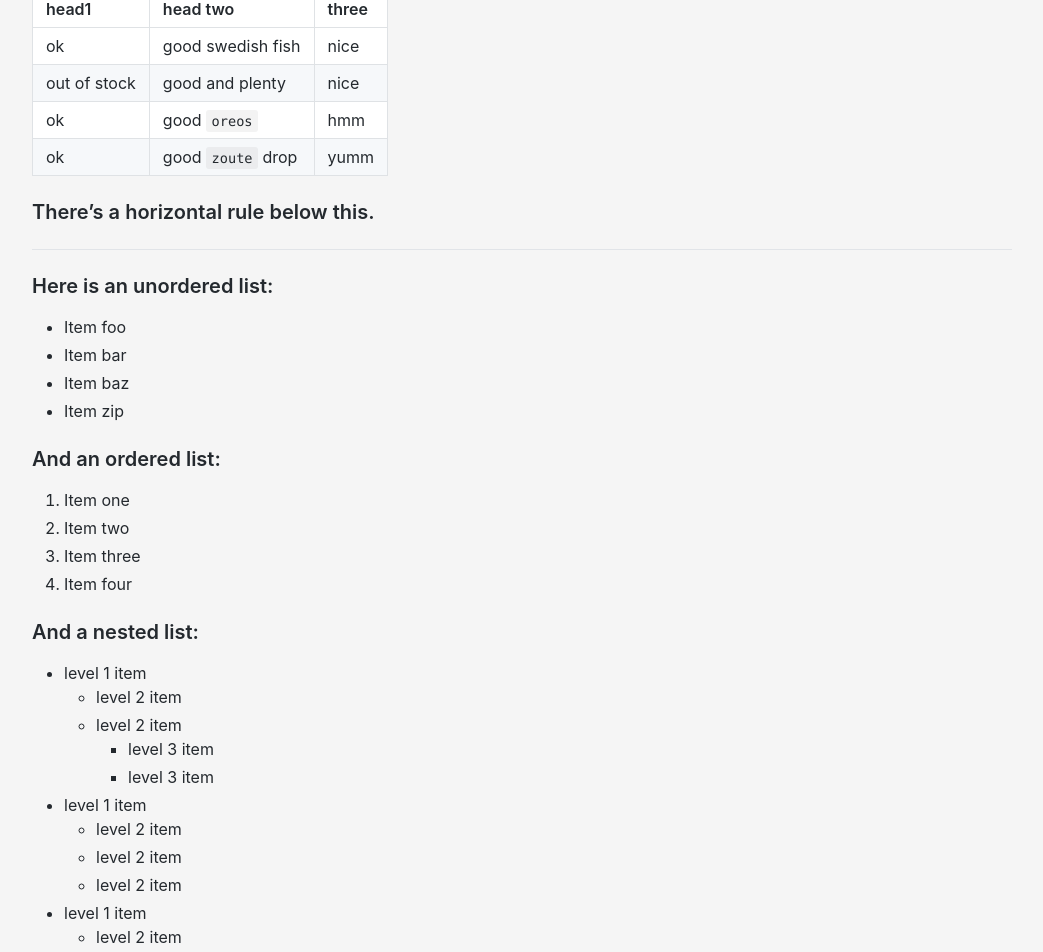
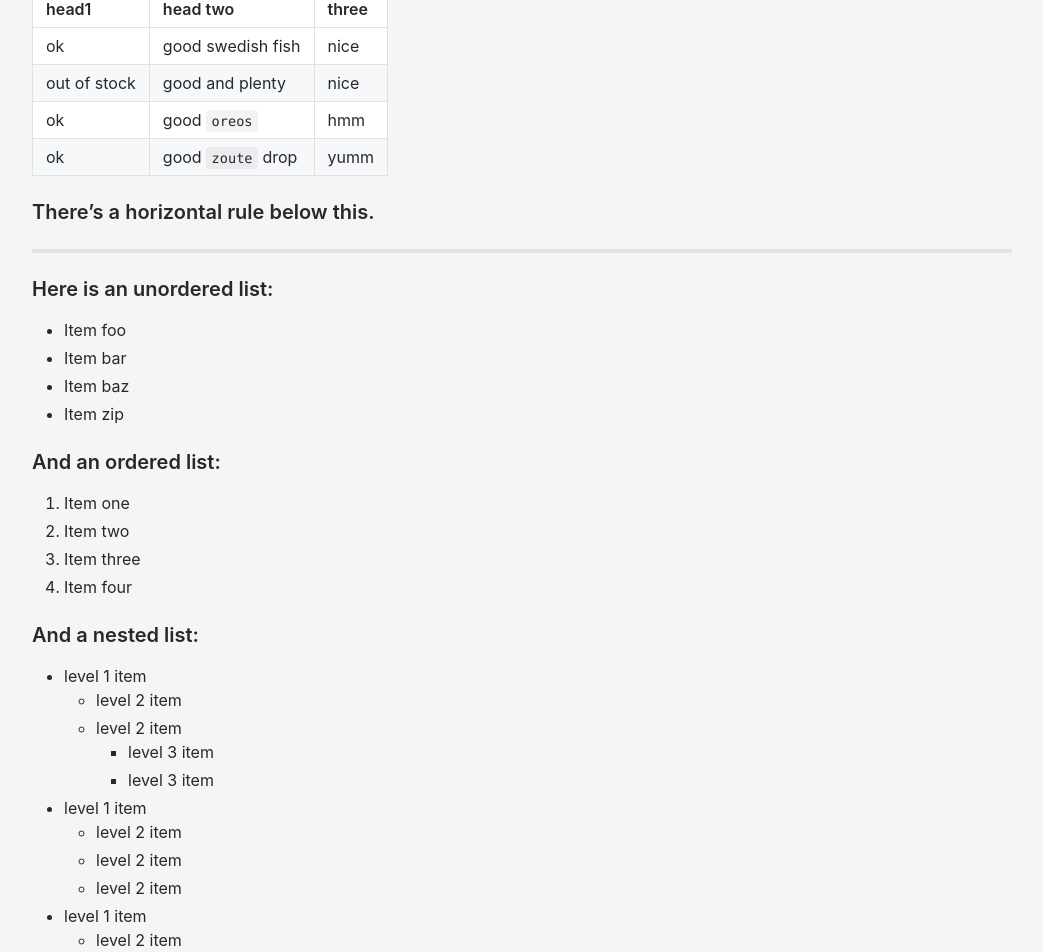
Before and after one commit to haapio/haapio.github.io, a Jekyll site: the page built from temp.md, in a window 1280 px wide. Shown: the part 1070-2022 px from the top of the page, without its empty margins (118-1161 px from the left). Built offline with Jekyll 4.4.1, drawn with Linux system fonts in a browser that asks for light colours; comment, search, counter and statistics services are not loaded; our own code applies the rules of GitHub Pages for plain Markdown files.

Commit message:
Update style.scss

```diff
--- a/assets/css/style.scss
+++ b/assets/css/style.scss
@@ -11,7 +11,6 @@ body {
   background: #F5F5F5;
 }
 
-.markdown-body hr {
-  height: 0.5px;
-  color: #eaecef
+#venyttely {
+  border-top: 1px solid #eaecef;
 }
```
